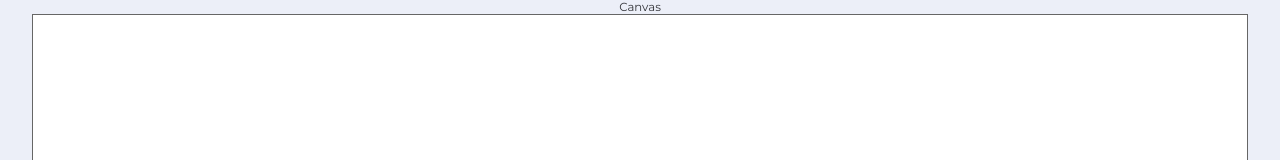
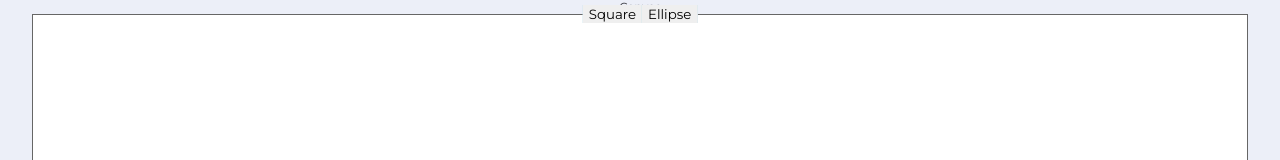
Before and after one commit to RonFelsenfeld/SketchMate-Frontend, a React (Vite) app: page /canvas in a window 1280 px wide. Shown: the top 160 px of the page. Built offline with nearby package versions, Linux system fonts and the light colour scheme.

Commit message:
Implement basic shapes drawing functionality

```diff
--- /dev/null
+++ b/src/assets/style/components/canvas/_canvas-controls.scss
@@ -0,0 +1,7 @@
+.canvas-controls {
+  position: absolute;
+  inset: 0 auto auto 50%;
+
+  background-color: lightblue;
+  transform: translate(-50%, -50%);
+}
--- /dev/null
+++ b/src/assets/style/components/canvas/_canvas.scss
@@ -0,0 +1,10 @@
+.canvas-section {
+  position: relative;
+
+  .canvas-container {
+    width: 95vw;
+    height: 95dvh;
+    background-color: white;
+    border: 1px solid $canvas-border-clr;
+  }
+}
--- a/src/assets/style/main.scss
+++ b/src/assets/style/main.scss
@@ -12,3 +12,5 @@
 @import 'pages/canvas-index';
 
 // COMPONENTS
+@import 'components/canvas/canvas';
+@import 'components/canvas/canvas-controls';
--- a/src/assets/style/pages/_canvas-index.scss
+++ b/src/assets/style/pages/_canvas-index.scss
@@ -1,8 +1,2 @@
 .canvas-index {
-  .canvas-container {
-    width: 95vw;
-    height: 95dvh;
-    background-color: white;
-    border: 1px solid $canvas-border-clr;
-  }
 }
--- /dev/null
+++ b/src/components/canvas/Canvas.jsx
@@ -0,0 +1,91 @@
+import { useEffect, useRef, useState } from 'react'
+import { canvasService, ELLIPSE, LINE, RECT } from '../../services/canvas.service'
+import { CanvasControls } from './CanvasControls'
+
+export function Canvas() {
+  const [pen, setPen] = useState(canvasService.getDefaultPen())
+  const canvasContainerRef = useRef(null)
+  const canvasRef = useRef(null)
+  const contextRef = useRef(null)
+
+  useEffect(() => {
+    const canvas = canvasRef.current
+    const context = canvas.getContext('2d')
+    contextRef.current = context
+    resizeCanvas(canvas)
+  }, [])
+
+  function onStartDrawing({ nativeEvent }) {
+    const { offsetX, offsetY } = nativeEvent
+    contextRef.current.moveTo(offsetX, offsetY)
+    contextRef.current.beginPath()
+    setPen(prevPen => ({ ...prevPen, isDrawing: true }))
+  }
+
+  function onDrawing({ nativeEvent }) {
+    const { isDrawing, shape } = pen
+    if (!isDrawing) return
+
+    const { offsetX, offsetY } = nativeEvent
+    if (shape === LINE) {
+      contextRef.current.lineTo(offsetX, offsetY)
+      contextRef.current.stroke()
+    } else {
+      onAddShape(shape, offsetX, offsetY)
+    }
+  }
+
+  function onAddShape(shape, x, y) {
+    if (shape === LINE) return
+
+    contextRef.current.beginPath()
+    switch (shape) {
+      case RECT:
+        drawRect(x, y)
+        break
+
+      case ELLIPSE:
+        drawEllipse(x, y)
+        break
+    }
+    contextRef.current.closePath()
+  }
+
+  function onEndDrawing() {
+    contextRef.current.closePath()
+    setPen(prevPen => ({ ...prevPen, isDrawing: false }))
+  }
+
+  function resizeCanvas(canvasEl) {
+    canvasEl.width = canvasContainerRef.current.clientWidth
+    canvasEl.height = canvasContainerRef.current.clientHeight
+  }
+
+  function drawRect(x, y) {
+    contextRef.current.strokeRect(x, y, 30, 30)
+  }
+
+  function drawEllipse(x, y) {
+    contextRef.current.ellipse(x, y, 20, 30, 0, 0, 2 * Math.PI)
+    contextRef.current.stroke()
+  }
+
+  return (
+    <section className="canvas-section">
+      <CanvasControls setPen={setPen} />
+
+      <div ref={canvasContainerRef} className="canvas-container">
+        <canvas
+          ref={canvasRef}
+          className="canvas"
+          onMouseDown={onStartDrawing}
+          onMouseMove={onDrawing}
+          onMouseUp={onEndDrawing}
+          onClick={({ nativeEvent }) => {
+            onAddShape(pen.shape, nativeEvent.offsetX, nativeEvent.offsetY)
+          }}
+        ></canvas>
+      </div>
+    </section>
+  )
+}
--- /dev/null
+++ b/src/components/canvas/CanvasControls.jsx
@@ -0,0 +1,19 @@
+/* eslint-disable react/prop-types */
+import { ELLIPSE, RECT } from '../../services/canvas.service'
+
+export function CanvasControls({ setPen }) {
+  function onSetShape(shape) {
+    setPen(prevPen => ({ ...prevPen, shape }))
+  }
+
+  return (
+    <section className="canvas-controls">
+      <button className="btn-shape" onClick={() => onSetShape(RECT)}>
+        Square
+      </button>
+      <button className="btn-shape" onClick={() => onSetShape(ELLIPSE)}>
+        Ellipse
+      </button>
+    </section>
+  )
+}
--- a/src/pages/CanvasIndex.jsx
+++ b/src/pages/CanvasIndex.jsx
@@ -1,56 +1,11 @@
-import { useEffect, useRef, useState } from 'react'
-import { canvasService } from '../services/canvas.service'
+import { Canvas } from '../components/canvas/Canvas'
 
 export function CanvasIndex() {
-  const [pen, setPen] = useState(canvasService.getDefaultPen())
-  const canvasContainerRef = useRef(null)
-  const canvasRef = useRef(null)
-  const contextRef = useRef(null)
-
-  useEffect(() => {
-    const canvas = canvasRef.current
-    const context = canvas.getContext('2d')
-    contextRef.current = context
-    resizeCanvas(canvas)
-  }, [])
-
-  function onStartDrawing({ nativeEvent }) {
-    const { offsetX, offsetY } = nativeEvent
-    contextRef.current.beginPath()
-    contextRef.current.moveTo(offsetX, offsetY)
-    setPen(prevPen => ({ ...prevPen, isDrawing: true }))
-  }
-
-  function onDrawing({ nativeEvent }) {
-    if (!pen.isDrawing) return
-    const { offsetX, offsetY } = nativeEvent
-    contextRef.current.lineTo(offsetX, offsetY)
-    contextRef.current.stroke()
-  }
-
-  function onEndDrawing() {
-    contextRef.current.closePath()
-    setPen(prevPen => ({ ...prevPen, isDrawing: false }))
-  }
-
-  function resizeCanvas(canvasEl) {
-    canvasEl.width = canvasContainerRef.current.clientWidth
-    canvasEl.height = canvasContainerRef.current.clientHeight
-  }
-
   return (
     <section className="canvas-index flex column align-center">
       <h1>Canvas</h1>
 
-      <div ref={canvasContainerRef} className="canvas-container">
-        <canvas
-          ref={canvasRef}
-          className="canvas"
-          onMouseDown={onStartDrawing}
-          onMouseMove={onDrawing}
-          onMouseUp={onEndDrawing}
-        ></canvas>
-      </div>
+      <Canvas />
     </section>
   )
 }
--- a/src/services/canvas.service.js
+++ b/src/services/canvas.service.js
@@ -1,5 +1,5 @@
 export const LINE = 'line'
-export const CIRCLE = 'circle'
+export const ELLIPSE = 'ellipse'
 export const RECT = 'rect'
 
 export const canvasService = {
@@ -8,7 +8,6 @@ export const canvasService = {
 
 function getDefaultPen() {
   return {
-    pos: null,
     color: '#000',
     shape: LINE,
     isDrawing: false,
```
